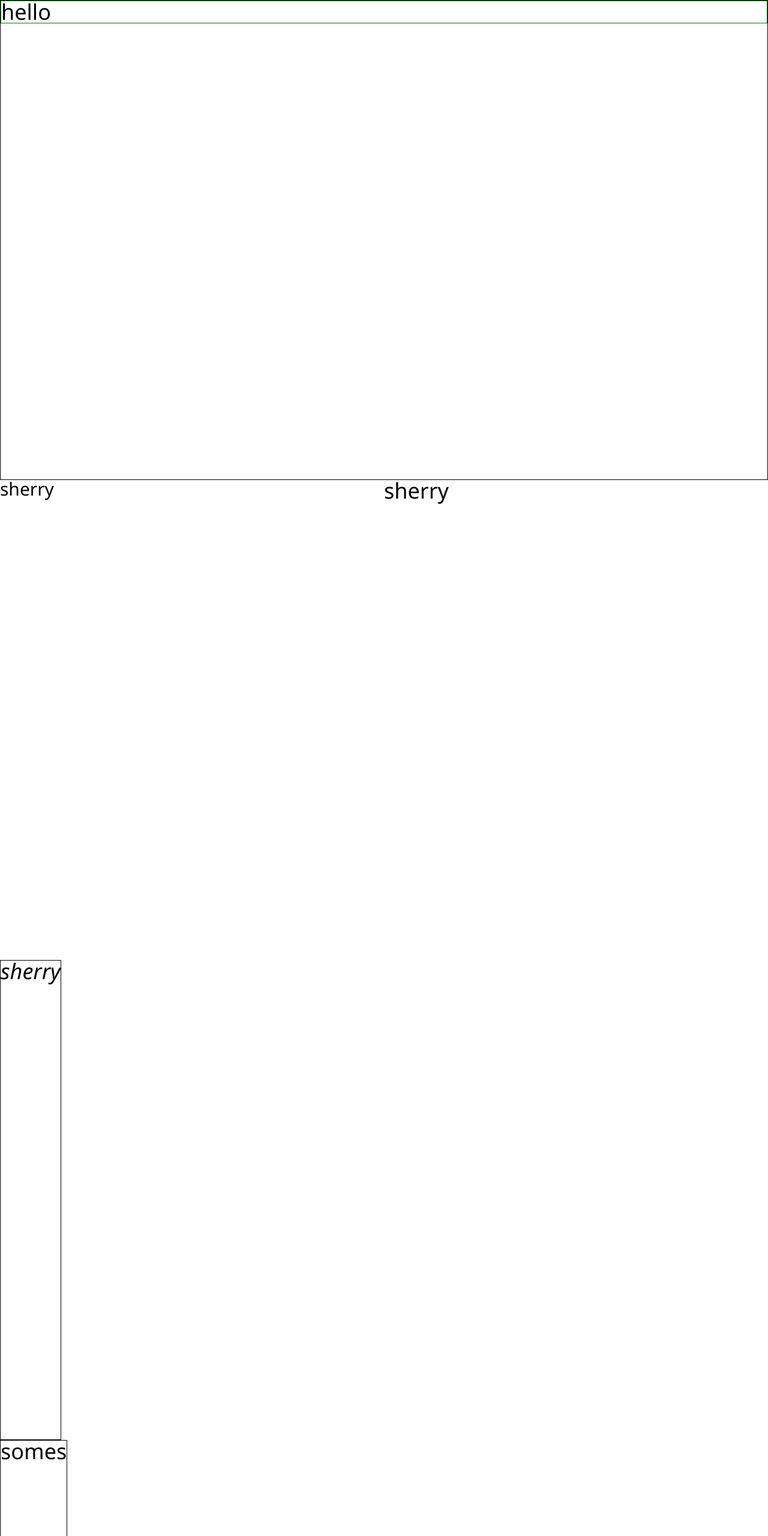
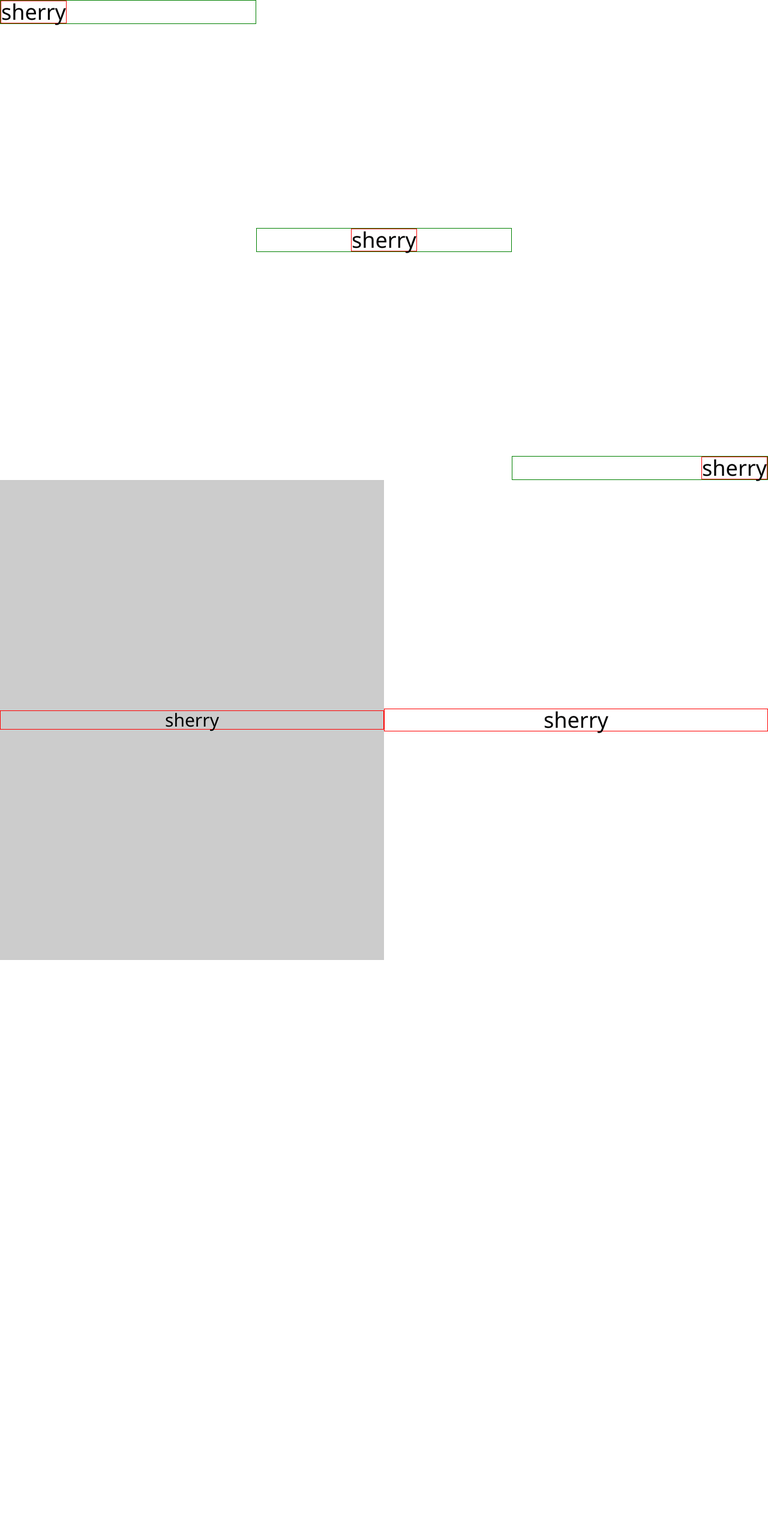
Before and after one commit to Arnesfield/old.project-my, a plain HTML site: page index.html in a window 1280 px wide. Shown: the top 2560 px of the page at 60% size. After the commit the page ends 1600 px from the top, so only its background shows below. Drawn offline with nearby package versions, Linux system fonts and the light colour scheme.

Commit message:
Update index.html

```diff
--- a/index.html
+++ b/index.html
@@ -9,22 +9,30 @@
 <link rel="stylesheet" href="css/my/temp.css"/>
 <link rel="stylesheet" href="css/my/my-img.css"/>
 <link rel="stylesheet" href="css/my/my-tags.css"/>
+<link rel="stylesheet" href="css/my/my-space.css"/>
 <link rel="stylesheet" href="css/my/my-components.css"/>
 <link rel="stylesheet" href="css/my/my-pos.css"/>
 <link rel="stylesheet" href="css/my/my-size.css"/>
+<link rel="stylesheet" href="css/my/my-misc.css"/>
 <link rel="stylesheet" href="css/my/my-no.css"/>
 
 </head>
 <body>
 
-<div class="-y-12 -x-12 -pos -ready">
-    <div class="-pos -center --xx-b-2 -xx-b -y-12 -x-12">
-        <h1 class="-pos -middle">hello</h1>
+<div class="-y-12 -x-12 -pos -flex --flex --pos --xx-b-2 ---xx-b-1 ---y-12 --x-12">
+    <div class="-top -left">
+        <h1>sherry</h1>
+    </div>
+    <div class="-center -middle">
+        <h1>sherry</h1>
+    </div>
+    <div class="-bottom -right">
+        <h1>sherry</h1>
     </div>
 </div>
 
 <div class="-y-12 -x-12 -img-1 -parallax">
-    <div class="-row -y-m --col --col- --x-6 --pos --center ---pos ---middle">
+    <div class="-row -y-m --col --col- --x-6 --pos --flex ---pos ---flex ---x-12 ---center ---middle ---xx-b-1">
         <div>
             <div>
                 <h1>sherry</h1>
@@ -38,19 +46,6 @@
     </div>
 </div>
 
-<div class="-y-12 -x-12 --pos --center --y-12 ---pos ---middle --xx-b">
-    <section>
-        <div>
-            <h1><em>sherry</em></h1>
-        </div>
-    </section>
-    <section>
-        <div>
-            <h1>somes</h1>
-        </div>
-    </section>
-</div>
-
 <!-- scripts -->
 <!--script src="js/jquery-3.1.1.min.js"></script-->
 <script src="https://code.jquery.com/jquery-3.1.1.min.js"></script>
```
